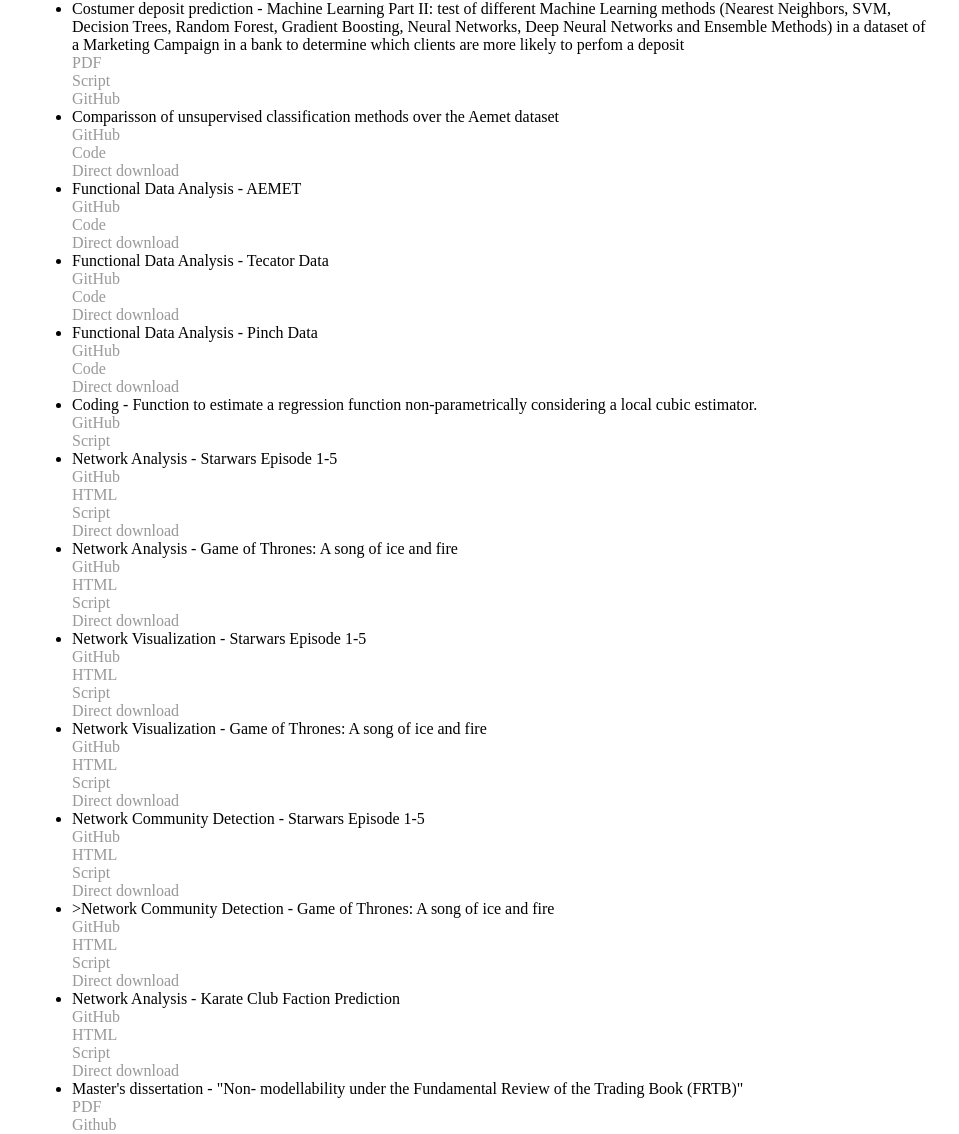
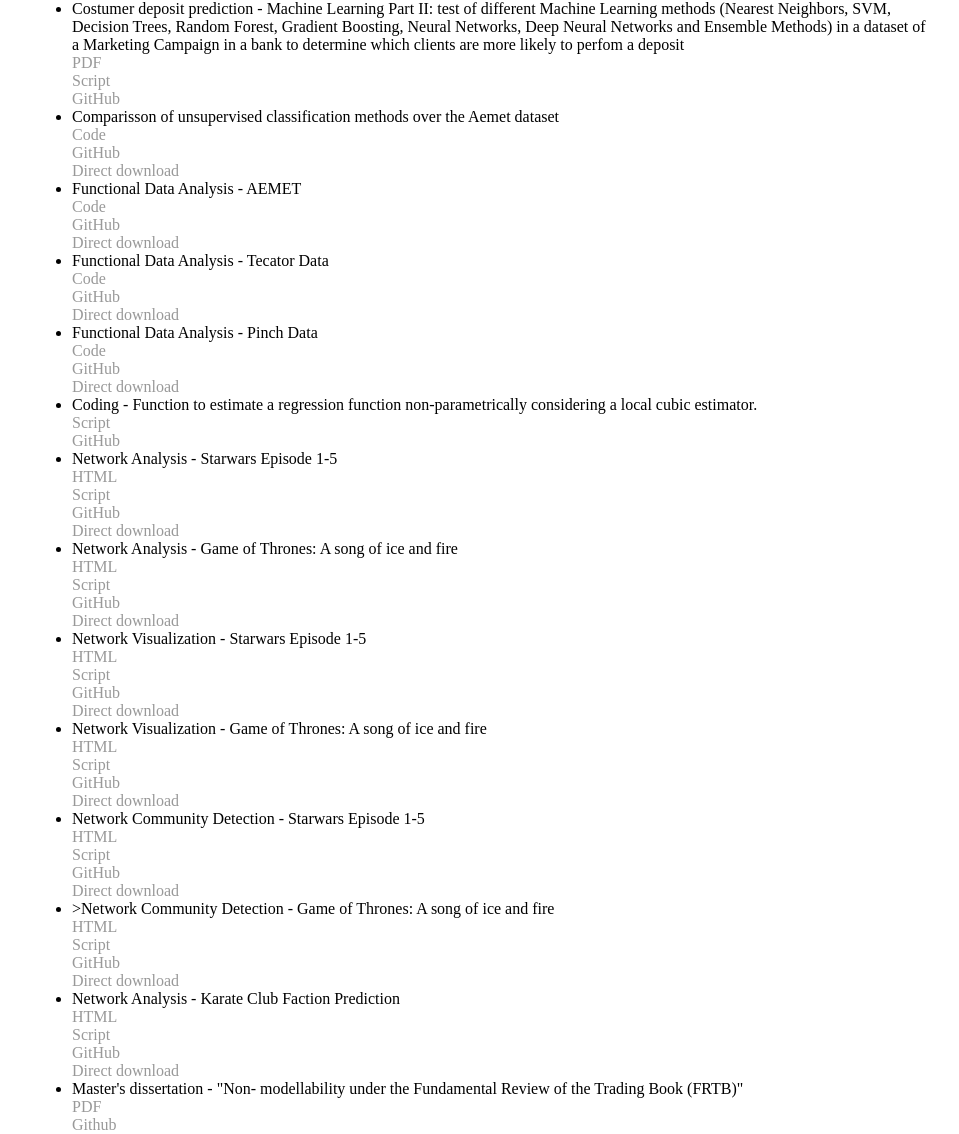
Before and after one commit to Rafaelab1227/Rafaelab1227.github.io, a Jekyll site: the page built from work/index.html, in a window 1280 px wide. Shown: the part 500-1634 px from the top of the page, without its empty margins (160-1119 px from the left). Built offline with Jekyll 4.4.1, drawn with Linux system fonts in a browser that asks for light colours.

```diff
--- a/work/index.html
+++ b/work/index.html
@@ -31,71 +31,72 @@ title: work
 			<br><a href="https://github.com/Rafaelab1227/Banks-customers-prediction">GitHub</a>
 		<br>
 		<li> Comparisson of unsupervised classification methods over the Aemet dataset </li>
-			<a href="https://github.com/Rafaelab1227/AEMET">GitHub</a>
-			<br><a href="https://github.com/Rafaelab1227/AEMET/blob/main/Unsupervised%20Classification%20methods.Rmd">Code</a>
+			<a href="https://github.com/Rafaelab1227/AEMET/blob/main/Unsupervised%20Classification%20methods.Rmd">Code</a>
+			<br><a href="https://github.com/Rafaelab1227/AEMET">GitHub</a>
 			<br><a https://github.com/Rafaelab1227/AEMET/archive/main.zip">Direct download</a>
 		<br>
 		<li> Functional Data Analysis - AEMET </li>
-			<a href="https://github.com/Rafaelab1227/AEMET">GitHub</a>
-			<br><a href="https://github.com/Rafaelab1227/AEMET/blob/main/Functional%20Analyisis%20AEMET.Rmd">Code</a>
+			<a href="https://github.com/Rafaelab1227/AEMET/blob/main/Functional%20Analyisis%20AEMET.Rmd">Code</a>
+			<br><a href="https://github.com/Rafaelab1227/AEMET">GitHub</a>
 			<br><a href="https://github.com/Rafaelab1227/AEMET/archive/main.zip">Direct download</a>
 		<br>
 		<li> Functional Data Analysis - Tecator Data </li>
-			<a href="https://github.com/Rafaelab1227/Tecator">GitHub</a>
-			<br><a href="https://github.com/Rafaelab1227/Tecator/blob/main/Functional%20Analysis%20Tecator%20Data.Rmd">Code</a>
+			<a href="https://github.com/Rafaelab1227/Tecator/blob/main/Functional%20Analysis%20Tecator%20Data.Rmd">Code</a>
+			<br><a href="https://github.com/Rafaelab1227/Tecator">GitHub</a>
 			<br><a href="https://github.com/Rafaelab1227/Tecator/archive/main.zip">Direct download</a>
 		<br>
 
 		<li> Functional Data Analysis - Pinch Data</li>
-			<a href="https://github.com/Rafaelab1227/Pinch-data">GitHub</a>
-			<br><a href="https://github.com/Rafaelab1227/Pinch-data/blob/main/Functional%20Analysis%20Pinch%20Data.Rmd">Code</a>
+			<a href="https://github.com/Rafaelab1227/Pinch-data/blob/main/Functional%20Analysis%20Pinch%20Data.Rmd">Code</a>
+			<br><a href="https://github.com/Rafaelab1227/Pinch-data">GitHub</a>
 			<br><a href="https://github.com/Rafaelab1227/Pinch-data/archive/main.zip">Direct download</a>
 		<br>
 		<li> Coding - Function to estimate a regression function non-parametrically considering a local cubic estimator. </li>
-			<a href="https://github.com/Rafaelab1227/Local-cubic-estimator">GitHub</a>
-			<br><a href="https://github.com/Rafaelab1227/Local-cubic-estimator/blob/main/Script.R">Script</a>
+				<a href="https://github.com/Rafaelab1227/Local-cubic-estimator/blob/main/Script.R">Script</a>
+				<br><a href="https://github.com/Rafaelab1227/Local-cubic-estimator">GitHub</a>
+
 
 		<br>
 		<li>Network Analysis - Starwars Episode 1-5 </li>
-			<a href="https://github.com/Rafaelab1227/Starwars">GitHub</a>
-			<br><a href="https://github.com/Rafaelab1227/Starwars/blob/main/Starwars-Network-Analylsis.html">HTML</a>
+			<a href="https://github.com/Rafaelab1227/Starwars/blob/main/Starwars-Network-Analylsis.html">HTML</a>
 			<br><a href="https://github.com/Rafaelab1227/Starwars/blob/main/Starwars%20Network%20Analylsis.Rmd">Script</a>
+			<br><a href="https://github.com/Rafaelab1227/Starwars">GitHub</a>
 			<br><a href="https://github.com/Rafaelab1227/Starwars/archive/main.zip">Direct download</a>
 		<br>
 		<li>Network Analysis - Game of Thrones: A song of ice and fire </li>
-			<a href="https://github.com/Rafaelab1227/Game-of-Thrones">GitHub</a>
-			<br><a href="https://github.com/Rafaelab1227/Game-of-Thrones/blob/main/GOT-network-analysis.html">HTML</a>
+			<a href="https://github.com/Rafaelab1227/Game-of-Thrones/blob/main/GOT-network-analysis.html">HTML</a>
 			<br><a href="https://github.com/Rafaelab1227/Game-of-Thrones/blob/main/GOT%20network%20analysis.Rmd">Script</a>
+			<br><a href="https://github.com/Rafaelab1227/Game-of-Thrones">GitHub</a>
 			<br><a href="https://github.com/Rafaelab1227/Game-of-Thrones/archive/main.zip">Direct download</a>
 		<br>
 		<li>Network Visualization - Starwars Episode 1-5 </li>
-			<a href="https://github.com/Rafaelab1227/Starwars">GitHub</a>
-			<br><a href="https://github.com/Rafaelab1227/Starwars/blob/main/Starwars-Network-Visualization.html">HTML</a>
+			<a href="https://github.com/Rafaelab1227/Starwars/blob/main/Starwars-Network-Visualization.html">HTML</a>
 			<br><a href="https://github.com/Rafaelab1227/Starwars/blob/main/Starwars%20Network%20Visualization.Rmd">Script</a>
+			<br><a href="https://github.com/Rafaelab1227/Starwars">GitHub</a>
 			<br><a href="https://github.com/Rafaelab1227/Starwars/archive/main.zip">Direct download</a>
 		<br>
 		<li>Network Visualization - Game of Thrones: A song of ice and fire </li>
-			<a href="https://github.com/Rafaelab1227/Game-of-Thrones">GitHub</a>
-			<br><a href="https://github.com/Rafaelab1227/Game-of-Thrones/blob/main/GOT-network-visualization.html">HTML</a>
+			<a href="https://github.com/Rafaelab1227/Game-of-Thrones/blob/main/GOT-network-visualization.html">HTML</a>
 			<br><a href="https://github.com/Rafaelab1227/Game-of-Thrones/blob/main/GOT%20network%20visualization.Rmd">Script</a>
+			<br><a href="https://github.com/Rafaelab1227/Game-of-Thrones">GitHub</a>
 			<br><a href="https://github.com/Rafaelab1227/Game-of-Thrones/archive/main.zip">Direct download</a>
 		<br>
 		<li>Network Community Detection - Starwars Episode 1-5 </li>
-			<a href="https://github.com/Rafaelab1227/Starwars">GitHub</a>
-			<br><a href="https://github.com/Rafaelab1227/Starwars/blob/main/Starwars-Community-detection.html">HTML</a>
+			<a href="https://github.com/Rafaelab1227/Starwars/blob/main/Starwars-Community-detection.html">HTML</a>
 			<br><a href="https://github.com/Rafaelab1227/Starwars/blob/main/Starwars%20Community%20detection.Rmd">Script</a>
+			<br><a href="https://github.com/Rafaelab1227/Starwars">GitHub</a>
 			<br><a href="https://github.com/Rafaelab1227/Starwars/archive/main.zip">Direct download</a>
 		<br>
 		<li>>Network Community Detection - Game of Thrones: A song of ice and fire </li>
-			<a href="https://github.com/Rafaelab1227/Game-of-Thrones">GitHub</a>
-			<br><a href="https://github.com/Rafaelab1227/Game-of-Thrones/blob/main/GOT-Community-Detection.html">HTML</a>
+			<a href="https://github.com/Rafaelab1227/Game-of-Thrones/blob/main/GOT-Community-Detection.html">HTML</a>
 			<br><a href="https://github.com/Rafaelab1227/Game-of-Thrones/blob/main/GOT%20Community%20Detection.Rmd">Script</a>
+			<br><a href="https://github.com/Rafaelab1227/Game-of-Thrones">GitHub</a>
 			<br><a href="https://github.com/Rafaelab1227/Game-of-Thrones/archive/main.zip">Direct download</a>
 		<br>
 		<li>Network Analysis - Karate Club Faction Prediction </li>
-			<a href="https://github.com/Rafaelab1227/Karate-Club">GitHub</a>
-			<br><a href="https://github.com/Rafaelab1227/Karate-Club/blob/main/Karate%20Club-Network-Analysis.html">HTML</a>
+			<a href="https://github.com/Rafaelab1227/Karate-Club/blob/main/Karate%20Club-Network-Analysis.html">HTML</a>
 			<br><a href="https://github.com/Rafaelab1227/Karate-Club/blob/main/Karate%20Club%20Network%20Analysis.Rmd">Script</a>
+			<br><a href="https://github.com/Rafaelab1227/Karate-Club">GitHub</a>
 			<br><a href="https://github.com/Rafaelab1227/Karate-Club/archive/main.zip">Direct download</a>
 
 		<br>
```
